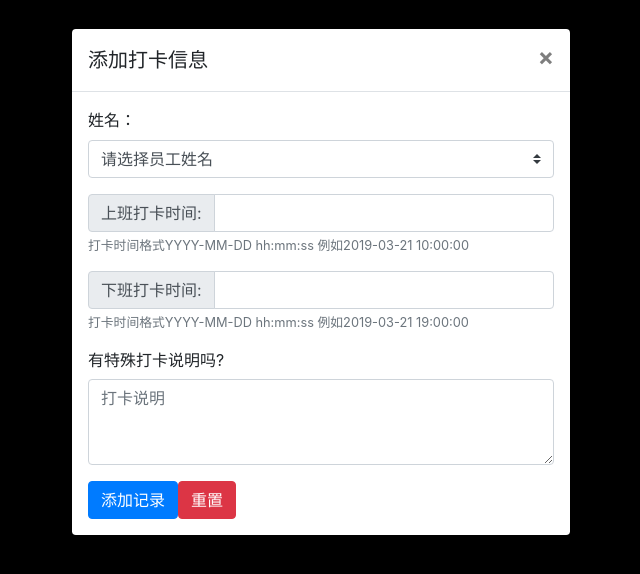
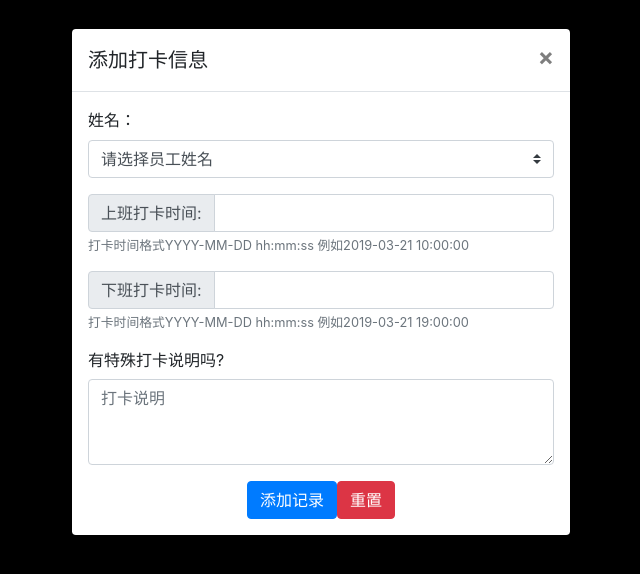
Before and after one commit to idefeng/baworkingtime, a Vue app in the folder frontend/: page /UsersCheck in a window 1280 px wide. Both pictures are taken after a click on the button "单条添加". Shown: the top 574 px of the page, without its empty margins (319-959 px from the left). Built offline with nearby package versions, Linux system fonts and the light colour scheme; no server answers.

Commit message:
修改表彰布局

```diff
--- a/frontend/src/components/UsersCheck.vue
+++ b/frontend/src/components/UsersCheck.vue
@@ -102,8 +102,10 @@
         <b-form-group label="有特殊打卡说明吗?">
           <b-form-textarea placeholder="打卡说明" rows="3" id="check_desc" v-model="checkInfoForm.check_detail"></b-form-textarea>
         </b-form-group>
-        <b-button type="submit" variant="primary">添加记录</b-button>
-        <b-button type="reset" variant="danger">重置</b-button>
+        <div style="text-align: center;">
+          <b-button type="submit" variant="primary">添加记录</b-button>
+          <b-button type="reset" variant="danger">重置</b-button>
+        </div>
       </b-form>
       </b-modal>
       <!-- 编辑打卡记录 -->
@@ -130,8 +132,10 @@
               <b-input v-model="editCheckInfoForm.check_detail"></b-input>
             </b-input-group>
           </b-form-group>
-          <b-button variant="success" type="submit">确认</b-button>
-          <b-button variant="danger" type="reset">重置</b-button>
+          <div style="text-align: center;">
+            <b-button variant="success" type="submit">确认</b-button>
+            <b-button variant="danger" type="reset">重置</b-button>
+          </div>
         </b-form>
       </b-modal>
       <!-- 批量导入打卡记录 -->
```
